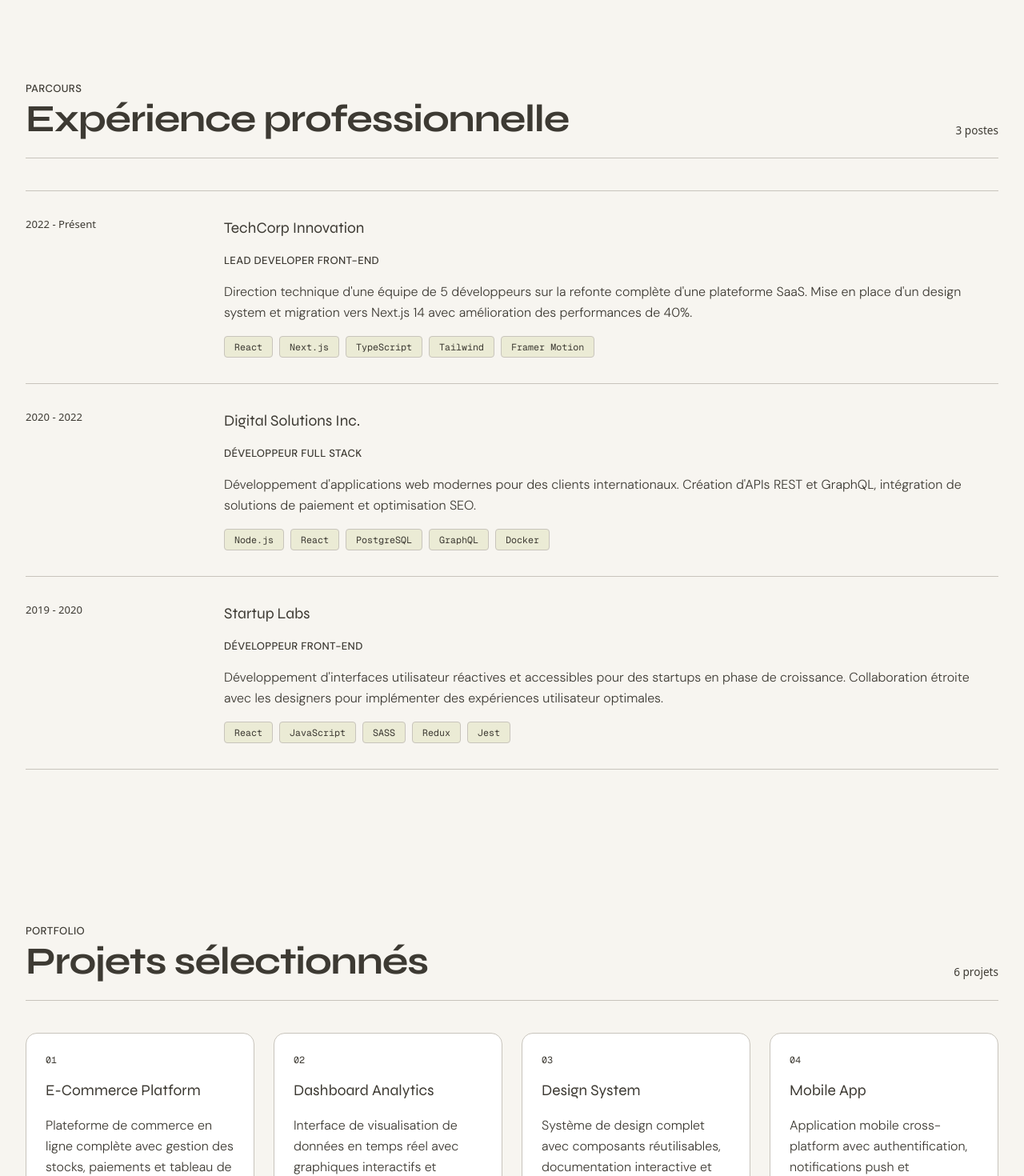
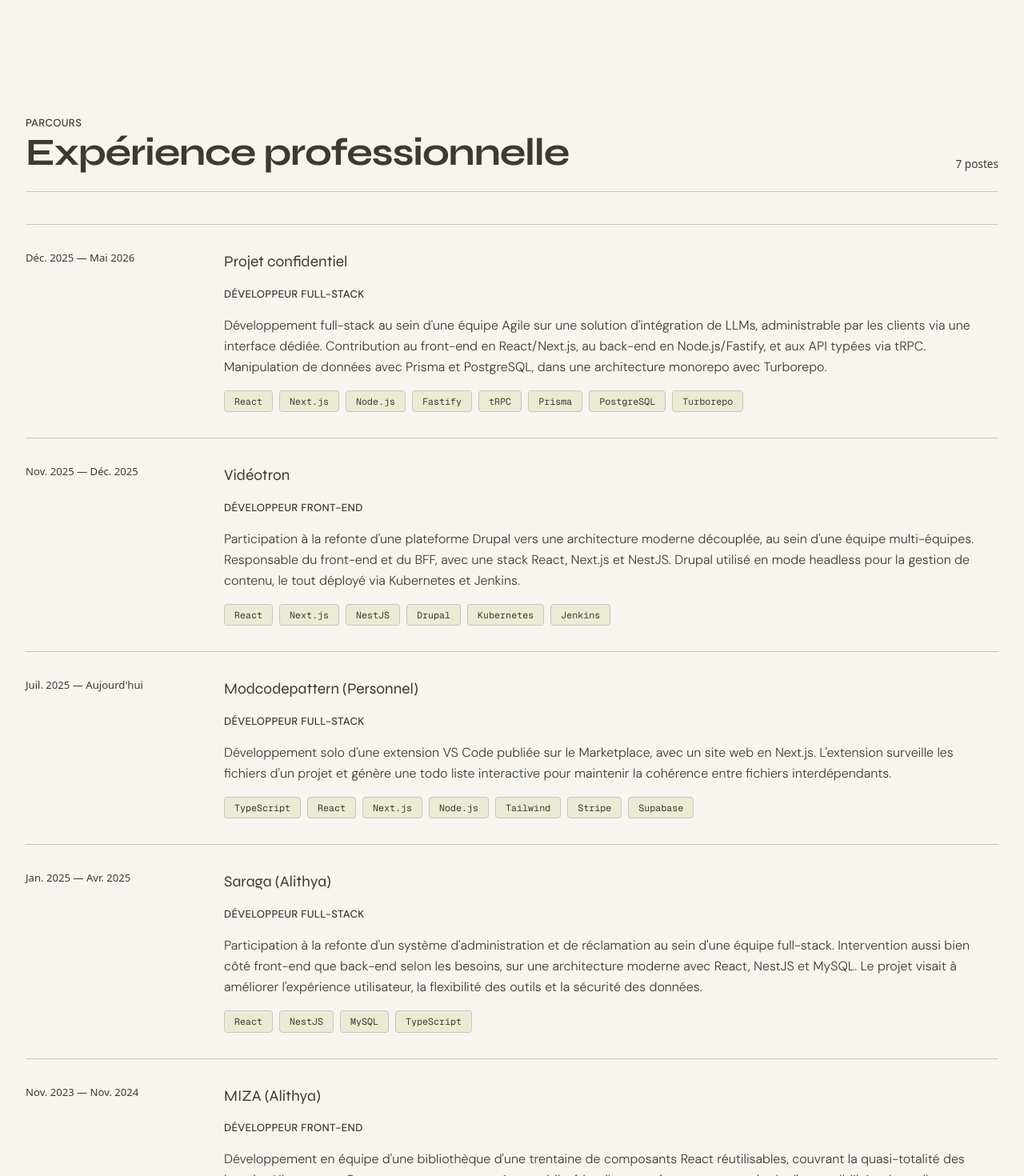
Before and after one commit to Mike1908/portfolio, a Next.js app: page / in a window 1280 px wide. Shown: the part 1330-2800 px from the top of the page at 80% size. Built offline with nearby package versions, Linux system fonts and the light colour scheme.

Commit message:
Prototype

```diff
--- a/src/app/page.tsx
+++ b/src/app/page.tsx
@@ -1,135 +1,198 @@
-import { NavBar, HeroSection, SectionReveal, AboutSection, ExperienceSection, ProjectsSection, SkillsSection, ContactSection, Footer } from "@/components";
+import {
+  NavBar,
+  HeroSection,
+  AboutSection,
+  ExperienceSection,
+  ProjectsSection,
+  SkillsSection,
+  ContactSection,
+  Footer,
+} from "@/components";
 
 const navLinks = [
   { label: "À propos", href: "#about" },
+  { label: "Expérience", href: "#experience" },
   { label: "Projets", href: "#projects" },
   { label: "Compétences", href: "#skills" },
   { label: "Contact", href: "#contact" },
 ];
 
 const badges = [
-  { label: "Développeur Full Stack", variant: "primary" as const },
-  { label: "React & Next.js", variant: "secondary" as const },
-  { label: "TypeScript", variant: "accent" as const },
+  { label: "Disponible pour missions", variant: "primary" as const },
+  { label: "3+ ans d'expérience", variant: "secondary" as const },
+  { label: "modcodepattern.com", variant: "accent" as const },
 ];
 
 const aboutStats = [
-  { label: "Années d'expérience", value: "5+" },
-  { label: "Projets réalisés", value: "50+" },
-  { label: "Clients satisfaits", value: "30+" },
-  { label: "Tasses de café", value: "∞" },
+  { label: "Années d'expérience", value: "3+" },
+  { label: "Clients majeurs", value: "6" },
+  { label: "Composants livrés", value: "30+" },
 ];
 
 const experiences = [
   {
-    company: "TechCorp Innovation",
-    role: "Lead Developer Front-End",
-    period: "2022 - Présent",
-    description: "Direction technique d'une équipe de 5 développeurs sur la refonte complète d'une plateforme SaaS. Mise en place d'un design system et migration vers Next.js 14 avec amélioration des performances de 40%.",
-    tags: ["React", "Next.js", "TypeScript", "Tailwind", "Framer Motion"],
+    company: "Projet confidentiel",
+    role: "Développeur Full-stack",
+    period: "Déc. 2025 — Mai 2026",
+    description:
+      "Développement full-stack au sein d'une équipe Agile sur une solution d'intégration de LLMs, administrable par les clients via une interface dédiée. Contribution au front-end en React/Next.js, au back-end en Node.js/Fastify, et aux API typées via tRPC. Manipulation de données avec Prisma et PostgreSQL, dans une architecture monorepo avec Turborepo.",
+    tags: [
+      "React",
+      "Next.js",
+      "Node.js",
+      "Fastify",
+      "tRPC",
+      "Prisma",
+      "PostgreSQL",
+      "Turborepo",
+    ],
   },
   {
-    company: "Digital Solutions Inc.",
-    role: "Développeur Full Stack",
-    period: "2020 - 2022",
-    description: "Développement d'applications web modernes pour des clients internationaux. Création d'APIs REST et GraphQL, intégration de solutions de paiement et optimisation SEO.",
-    tags: ["Node.js", "React", "PostgreSQL", "GraphQL", "Docker"],
+    company: "Vidéotron",
+    role: "Développeur Front-end",
+    period: "Nov. 2025 — Déc. 2025",
+    description:
+      "Participation à la refonte d'une plateforme Drupal vers une architecture moderne découplée, au sein d'une équipe multi-équipes. Responsable du front-end et du BFF, avec une stack React, Next.js et NestJS. Drupal utilisé en mode headless pour la gestion de contenu, le tout déployé via Kubernetes et Jenkins.",
+    tags: ["React", "Next.js", "NestJS", "Drupal", "Kubernetes", "Jenkins"],
   },
   {
-    company: "Startup Labs",
-    role: "Développeur Front-End",
-    period: "2019 - 2020",
-    description: "Développement d'interfaces utilisateur réactives et accessibles pour des startups en phase de croissance. Collaboration étroite avec les designers pour implémenter des expériences utilisateur optimales.",
-    tags: ["React", "JavaScript", "SASS", "Redux", "Jest"],
+    company: "Modcodepattern (Personnel)",
+    role: "Développeur Full-stack",
+    period: "Juil. 2025 — Aujourd'hui",
+    description:
+      "Développement solo d'une extension VS Code publiée sur le Marketplace, avec un site web en Next.js. L'extension surveille les fichiers d'un projet et génère une todo liste interactive pour maintenir la cohérence entre fichiers interdépendants.",
+    tags: [
+      "TypeScript",
+      "React",
+      "Next.js",
+      "Node.js",
+      "Tailwind",
+      "Stripe",
+      "Supabase",
+    ],
+  },
+  {
+    company: "Saraga (Alithya)",
+    role: "Développeur Full-stack",
+    period: "Jan. 2025 — Avr. 2025",
+    description:
+      "Participation à la refonte d'un système d'administration et de réclamation au sein d'une équipe full-stack. Intervention aussi bien côté front-end que back-end selon les besoins, sur une architecture moderne avec React, NestJS et MySQL. Le projet visait à améliorer l'expérience utilisateur, la flexibilité des outils et la sécurité des données.",
+    tags: ["React", "NestJS", "MySQL", "TypeScript"],
+  },
+  {
+    company: "MIZA (Alithya)",
+    role: "Développeur Front-end",
+    period: "Nov. 2023 — Nov. 2024",
+    description:
+      "Développement en équipe d'une bibliothèque d'une trentaine de composants React réutilisables, couvrant la quasi-totalité des besoins UI courants. Composants conçus pour être mobile-friendly et conformes aux standards d'accessibilité universelle, documentés via Storybook et testés avec Jest.",
+    tags: [
+      "React",
+      "TypeScript",
+      "Storybook",
+      "Jest",
+      "Material UI",
+      "Accessibility",
+    ],
+  },
+  {
+    company: "Aéroport de Montréal",
+    role: "Développeur Front-end",
+    period: "Avr. 2023 — Sep. 2023",
+    description:
+      "Développement du site administrateur d'un système de régulation des taxis de l'aéroport, en collaboration avec les équipes mobile. Responsable de la construction de l'interface avec React, Next.js et Material UI, ainsi que de l'intégration des appels API pour l'affichage des données en temps réel. Tests automatisés avec Cypress et validation des données avec Zod.",
+    tags: ["React", "Next.js", "Material UI", "Cypress", "Zod"],
+  },
+  {
+    company: "Air France",
+    role: "Développeur Front-end",
+    period: "Mar. 2023 — Avr. 2023",
+    description:
+      "Développement d'un site interne de collaboration d'équipe au sein d'une équipe Agile/Scrum. Contribution à la construction d'une bibliothèque de composants réutilisables avec Material UI, documentée via Storybook et conçue pour être partagée à travers les différents sites de la marque.",
+    tags: ["React", "Material UI", "Storybook", "Agile/Scrum"],
   },
 ];
 
 const projects = [
   {
     number: "01",
-    title: "E-Commerce Platform",
-    description: "Plateforme de commerce en ligne complète avec gestion des stocks, paiements et tableau de bord administrateur.",
-    stack: ["Next.js", "Stripe", "PostgreSQL", "Tailwind"],
-    url: "https://example.com",
+    title: "Modcodepattern",
+    description:
+      "Extension VS Code publiée sur le Marketplace avec site web en Next.js. Surveille les fichiers d'un projet et génère une todo liste interactive pour maintenir la cohérence entre fichiers interdépendants.",
+    stack: [
+      "TypeScript",
+      "React",
+      "Next.js",
+      "Node.js",
+      "Tailwind",
+      "Stripe",
+      "Supabase",
+    ],
+    url: "https://modcodepattern.com",
   },
   {
     number: "02",
-    title: "Dashboard Analytics",
-    description: "Interface de visualisation de données en temps réel avec graphiques interactifs et exports personnalisés.",
-    stack: ["React", "D3.js", "Node.js", "MongoDB"],
-    url: "https://example.com",
+    title: "Design System MIZA",
+    description:
+      "Bibliothèque de 30+ composants React réutilisables, couvrant la quasi-totalité des besoins UI courants. Composants mobile-friendly et conformes aux standards d'accessibilité universelle.",
+    stack: ["React", "TypeScript", "Storybook", "Jest", "Material UI"],
   },
   {
     number: "03",
-    title: "Design System",
-    description: "Système de design complet avec composants réutilisables, documentation interactive et thème personnalisable.",
-    stack: ["React", "Storybook", "TypeScript", "CSS-in-JS"],
-  },
-  {
-    number: "04",
-    title: "Mobile App",
-    description: "Application mobile cross-platform avec authentification, notifications push et synchronisation offline.",
-    stack: ["React Native", "Firebase", "Redux", "TypeScript"],
-    url: "https://example.com",
-  },
-  {
-    number: "05",
-    title: "CMS Headless",
-    description: "Système de gestion de contenu découplé avec API GraphQL et interface d'administration moderne.",
-    stack: ["Node.js", "GraphQL", "React", "PostgreSQL"],
-  },
-  {
-    number: "06",
-    title: "Portfolio Creator",
-    description: "Outil de création de portfolios avec templates personnalisables et déploiement automatique.",
-    stack: ["Next.js", "Vercel", "Tailwind", "MDX"],
-    url: "https://example.com",
+    title: "LLM Admin Platform",
+    description:
+      "Plateforme d'administration pour solution d'intégration de LLMs. Architecture monorepo moderne avec API typées et gestion de données performante.",
+    stack: ["React", "Next.js", "tRPC", "Turborepo", "Prisma", "PostgreSQL"],
   },
 ];
 
 const skillGroups = [
   {
-    label: "Front-End",
+    label: "Frontend",
     skills: [
+      { label: "JavaScript", featured: true },
+      { label: "TypeScript", featured: true },
       { label: "React", featured: true },
       { label: "Next.js", featured: true },
-      { label: "TypeScript", featured: true },
-      { label: "JavaScript", featured: false },
-      { label: "HTML/CSS", featured: false },
-      { label: "Tailwind CSS", featured: true },
+      { label: "Tailwind", featured: true },
+      { label: "Material UI", featured: false },
+      { label: "Storybook", featured: true },
       { label: "Framer Motion", featured: false },
+      { label: "Astro", featured: false },
     ],
   },
   {
-    label: "Back-End",
+    label: "Backend",
     skills: [
       { label: "Node.js", featured: true },
-      { label: "Express", featured: false },
+      { label: "NestJS", featured: true },
+      { label: "tRPC", featured: true },
+      { label: "REST", featured: false },
       { label: "PostgreSQL", featured: true },
       { label: "MongoDB", featured: false },
-      { label: "GraphQL", featured: false },
-      { label: "REST APIs", featured: true },
+      { label: "Prisma", featured: false },
+      { label: "Zod", featured: false },
     ],
   },
   {
-    label: "Outils & DevOps",
+    label: "Data & DevOps",
     skills: [
       { label: "Git", featured: true },
+      { label: "Bitbucket", featured: false },
       { label: "Docker", featured: false },
-      { label: "Vercel", featured: false },
-      { label: "CI/CD", featured: false },
-      { label: "Jest", featured: false },
-      { label: "Webpack", featured: false },
+      { label: "Kubernetes", featured: false },
+      { label: "Jenkins", featured: false },
+      { label: "Supabase", featured: false },
+      { label: "Turborepo", featured: false },
     ],
   },
   {
-    label: "Design & UX",
+    label: "Qualité & Tests",
     skills: [
-      { label: "Figma", featured: true },
-      { label: "Design Systems", featured: true },
-      { label: "Responsive Design", featured: true },
-      { label: "Accessibility", featured: false },
-      { label: "Animation", featured: false },
+      { label: "Jest", featured: true },
+      { label: "Cypress", featured: false },
+      { label: "Storybook", featured: true },
+      { label: "TypeScript", featured: true },
+      { label: "Zod", featured: false },
     ],
   },
 ];
@@ -137,26 +200,26 @@
 const contactLinks = [
   {
     label: "Email",
-    value: "mike@example.com",
-    href: "mailto:mike@example.com",
+    value: "usenimikesefu@gmail.com",
+    href: "mailto:usenimikesefu@gmail.com",
     external: false,
   },
   {
-    label: "GitHub",
-    value: "github.com/mikeuseni",
-    href: "https://github.com/mikeuseni",
+    label: "Téléphone",
+    value: "(514) 224-3712",
+    href: "tel:+15142243712",
+    external: false,
+  },
+  {
+    label: "LinkedIn",
+    value: "LinkedIn",
+    href: "https://www.linkedin.com/in/mike-useni-13b707220/",
     external: true,
   },
   {
-    label: "LinkedIn",
-    value: "linkedin.com/in/mikeuseni",
-    href: "https://linkedin.com/in/mikeuseni",
-    external: true,
-  },
-  {
-    label: "Twitter",
-    value: "@mikeuseni",
-    href: "https://twitter.com/mikeuseni",
+    label: "VS Code Marketplace",
+    value: "Modcodepattern Extension",
+    href: "https://marketplace.visualstudio.com/items?itemName=modcodepattern.modcodepattern",
     external: true,
   },
 ];
@@ -170,14 +233,14 @@
         firstName="Mike"
         lastName="Useni"
         eyebrow="Développeur Front-End & Full-Stack · Montréal, QC"
-        tagline="Créateur d'expériences web modernes et performantes. Passionné par le design système et l'architecture logicielle."
+        tagline="Développeur front-end et full-stack basé à Montréal, spécialisé dans React, Next.js et Node.js. Créateur d'expériences web modernes avec un focus sur le code propre et les design systems."
         badges={badges}
-        scrollTarget="#content"
+        scrollTarget="#about"
       />
 
       {/* Section À propos avec AboutSection */}
       <AboutSection
-        bio="Je suis un <strong>développeur passionné</strong> par la création d'expériences web exceptionnelles. Spécialisé en <strong>React et Next.js</strong>, je combine design moderne et architecture solide pour créer des applications performantes et scalables. Mon approche met l'accent sur <strong>l'expérience utilisateur</strong> et les meilleures pratiques de développement."
+        bio="Développeur front-end et full-stack basé à Montréal, avec plus de trois ans d'expérience sur des projets réels pour des clients comme <strong>Air France</strong>, l'<strong>Aéroport de Montréal</strong> et <strong>Vidéotron</strong>. Diplômé en informatique de l'Université de Montréal, je travaille principalement avec <strong>React</strong>, <strong>Next.js</strong>, <strong>TypeScript</strong> et <strong>Node.js</strong>.<br/><br/>Ce qui me tient à cœur : écrire du code propre, bien structuré, et construire des composants qu'on a vraiment envie de réutiliser. J'ai développé une bonne expérience en <strong>design systems</strong> et bibliothèques de composants, et je suis aussi à l'aise côté back-end quand le projet le demande."
         stats={aboutStats}
       />
 
@@ -188,16 +251,10 @@
       />
 
       {/* Section Projets */}
-      <ProjectsSection
-        title="Projets sélectionnés"
-        projects={projects}
-      />
+      <ProjectsSection title="Projets sélectionnés" projects={projects} />
 
       {/* Section Compétences */}
-      <SkillsSection
-        title="Compétences techniques"
-        groups={skillGroups}
-      />
+      <SkillsSection title="Compétences techniques" groups={skillGroups} />
 
       {/* Section Contact */}
       <ContactSection
@@ -205,92 +262,6 @@
         subtitle="N'hésitez pas à me contacter pour discuter de vos projets ou simplement échanger sur la technologie."
         links={contactLinks}
       />
-
-      <main id="content" className="flex flex-1 w-full flex-col items-center py-32 px-6 sm:px-16">
-        <div className="w-full max-w-4xl space-y-24">
-
-          {/* Section 1 - Sans délai */}
-          <SectionReveal>
-            <div className="space-y-4">
-              <h2 className="text-4xl font-bold tracking-tight text-primary">
-                Section avec SectionReveal
-              </h2>
-              <p className="text-lg text-body leading-relaxed">
-                Cette section apparaît avec une animation d&apos;opacité 0→1 et y 20→0,
-                avec un ease-out de 0.65s. Elle se déclenche quand vous scrollez jusqu&apos;à elle.
-              </p>
-            </div>
-          </SectionReveal>
-
-          {/* Section 2 - Délai 0.15s */}
-          <SectionReveal delay={0.15}>
-            <div className="space-y-4">
-              <h3 className="text-3xl font-semibold tracking-tight text-primary">
-                Avec délai de 0.15s
-              </h3>
-              <p className="text-lg text-body leading-relaxed">
-                Cette section a un délai de 0.15s, créant un effet de stagger par rapport à la section précédente.
-              </p>
-            </div>
-          </SectionReveal>
-
-          {/* Section 3 - Délai 0.3s */}
-          <SectionReveal delay={0.3}>
-            <div className="space-y-4">
-              <h3 className="text-3xl font-semibold tracking-tight text-primary">
-                Avec délai de 0.3s
-              </h3>
-              <p className="text-lg text-body leading-relaxed">
-                Cette section a un délai de 0.3s pour un effet encore plus marqué.
-              </p>
-            </div>
-          </SectionReveal>
-
-          {/* Section avec plusieurs enfants staggerés */}
-          <div className="space-y-8">
-            <SectionReveal>
-              <h3 className="text-3xl font-semibold tracking-tight text-primary">
-                Effet de stagger sur plusieurs éléments
-              </h3>
-            </SectionReveal>
-
-            <SectionReveal delay={0.1}>
-              <div className="p-6 rounded-lg border border-border bg-bg-surface">
-                <h4 className="text-xl font-medium mb-2">Élément 1</h4>
-                <p className="text-body">Apparaît en premier avec 0.1s de délai</p>
-              </div>
-            </SectionReveal>
-
-            <SectionReveal delay={0.2}>
-              <div className="p-6 rounded-lg border border-border bg-bg-surface">
-                <h4 className="text-xl font-medium mb-2">Élément 2</h4>
-                <p className="text-body">Apparaît ensuite avec 0.2s de délai</p>
-              </div>
-            </SectionReveal>
-
-            <SectionReveal delay={0.3}>
-              <div className="p-6 rounded-lg border border-border bg-bg-surface">
-                <h4 className="text-xl font-medium mb-2">Élément 3</h4>
-                <p className="text-body">Apparaît en dernier avec 0.3s de délai</p>
-              </div>
-            </SectionReveal>
-          </div>
-
-          {/* Section avec once={false} */}
-          <SectionReveal once={false}>
-            <div className="p-8 rounded-lg bg-primary/10 border border-primary/20">
-              <h3 className="text-2xl font-semibold tracking-tight text-primary mb-4">
-                Animation répétée (once=false)
-              </h3>
-              <p className="text-lg text-body leading-relaxed">
-                Cette section s&apos;anime à chaque fois qu&apos;elle entre dans la vue.
-                Scrollez vers le haut puis redescendez pour voir l&apos;animation à nouveau!
-              </p>
-            </div>
-          </SectionReveal>
-
-        </div>
-      </main>
 
       <Footer
         year={new Date().getFullYear()}
--- a/src/components/organisms/AboutSection.tsx
+++ b/src/components/organisms/AboutSection.tsx
@@ -15,7 +15,7 @@
 
 export const AboutSection = ({ bio, stats }: AboutSectionProps) => {
   return (
-    <section className="relative w-full py-section px-6 lg:px-8">
+    <section id="about" className="relative w-full py-section px-6 lg:px-8">
       <div className="mx-auto w-full max-w-7xl">
         {/* Grid 2 colonnes, responsive */}
         <div className="grid grid-cols-1 gap-12 md:grid-cols-2 md:gap-16">
```
